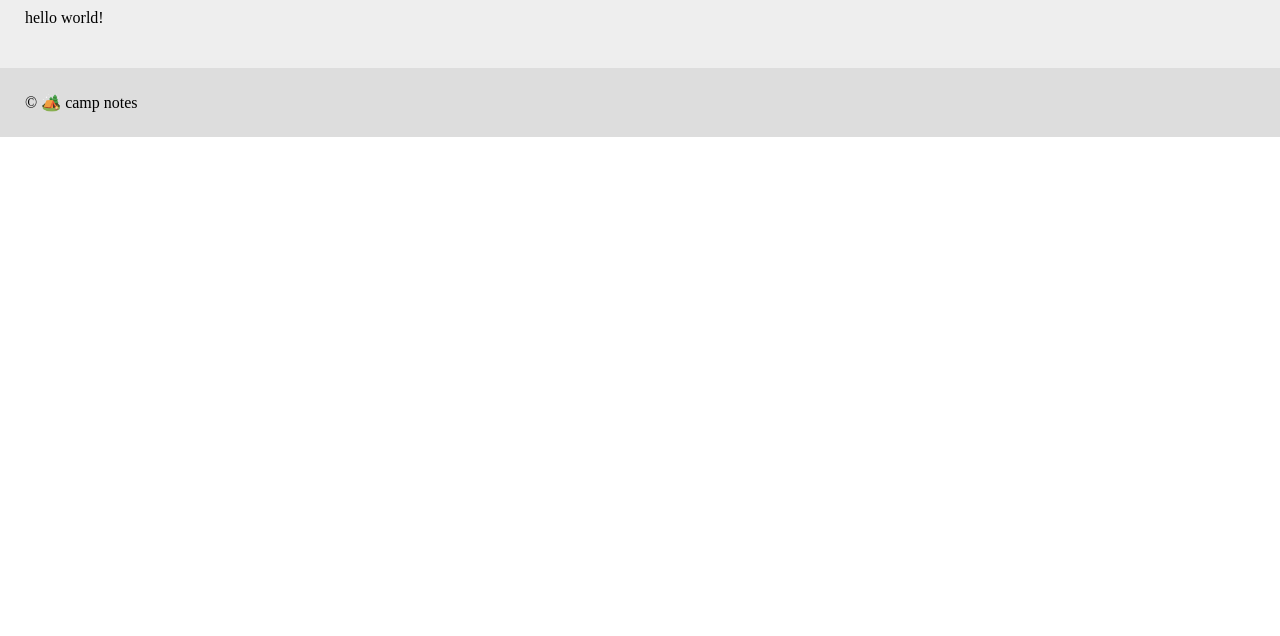
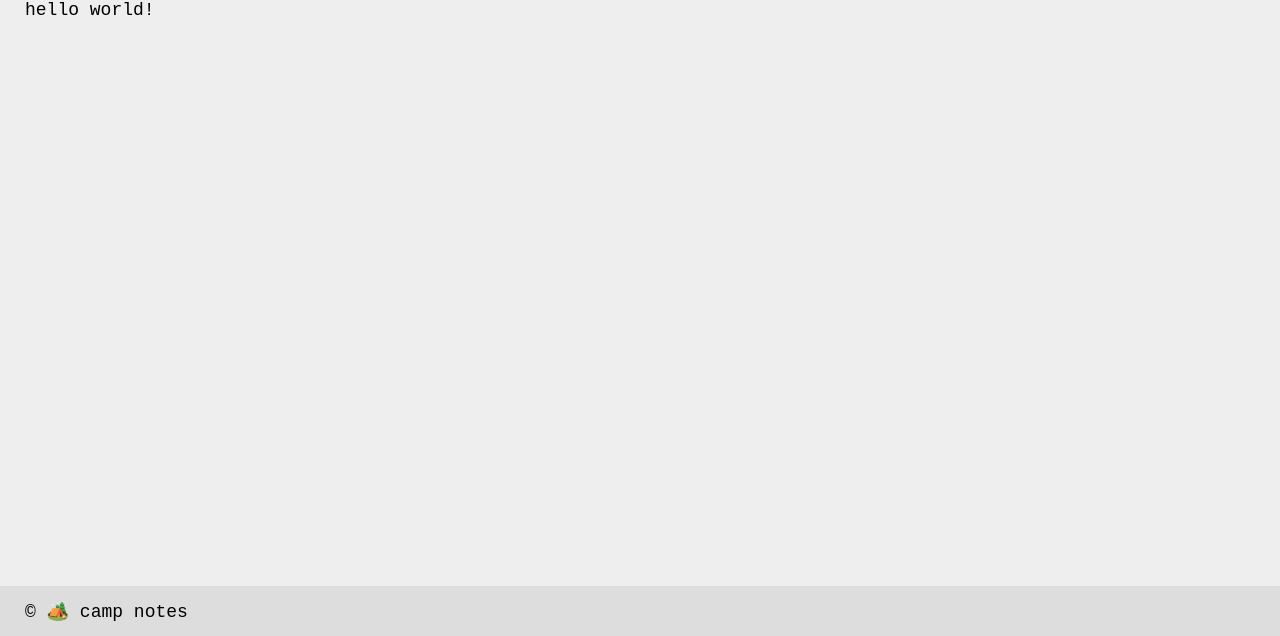
Before and after one commit to bb4rn/camper, an Eleventy site: page src/index.md in a window 1280 px wide. Shown: the part 164-800 px from the top of the page. Built offline with nearby package versions, Linux system fonts and the light colour scheme; Eleventy itself is replaced by a stand-in of ours; files that its build step writes are made by us from their sources; what eleventy-plugin-embed-everything, excerpt-html, smartypants would draw is missing.

Commit message:
add utils.js, fix css variables

```diff
--- a/src/assets/css/main.css
+++ b/src/assets/css/main.css
@@ -1,27 +1,27 @@
 /* import files */
-@import url("reset.css");
-@import url("utils.css");
+@import url("./reset.css");
+@import url("./utils.css");
 /* @import "node_modules/@glidejs/glide/src/assets/sass/glide.core" */
 
 /* styles */
 body {
-  font: 18px $font-stack;
-  color: $color-txt;
-  background-color: $color-bg;
+  font: 18px var(--font-stack);
+  color: var(--color-txt);
+  background-color: var(--color-bg);
 }
 
 header {
-  height: $header-height;
+  height: var(--header-height);
   background-color: #fff;
 }
 
 main {
   background-color: #eee;
-  min-height: calc(100vh - $header-height - $footer-height);
+  min-height: calc(100vh - var(--header-height) - var(--footer-height));
 }
 
 footer {
-  height: $footer-height;
+  height: var(--footer-height);
   background-color: #ddd;
 }
 
--- a/src/assets/js/main.js
+++ b/src/assets/js/main.js
@@ -1,3 +1,6 @@
+// import utils
+import { log, get, getAll } from "./utils.js";
+
 // import npm packages
 import "add-to-calendar-button";
 import Glide from "@glidejs/glide";
@@ -22,9 +25,9 @@ const swup = new Swup({
 
 document.addEventListener("DOMContentLoaded", function () {
   // update footer credits with current year
-  let currentFooter = document.getElementById("footerCopy").innerHTML;
-  newFooter = "© " + new Date().getFullYear() + currentFooter.split("©")[1];
-  document.getElementById("footerCopy").innerHTML = newFooter;
+  let footerCopy = get("#footerCopy");
+  footerCopy.innerHTML =
+    "© " + new Date().getFullYear() + footerCopy.innerHTML.split("©")[1];
 });
 
 // decap cms
@@ -40,4 +43,5 @@ const netlifyIdentity = () => {
   }
 };
 
+// netlify identity widget
 netlifyIdentity();
--- /dev/null
+++ b/src/assets/js/utils.js
@@ -0,0 +1,7 @@
+// utilities
+
+export const log = (x) => console.log(x);
+
+export const get = (x) => document.querySelector(x);
+
+export const getAll = (x) => document.querySelectorAll(x);
```
